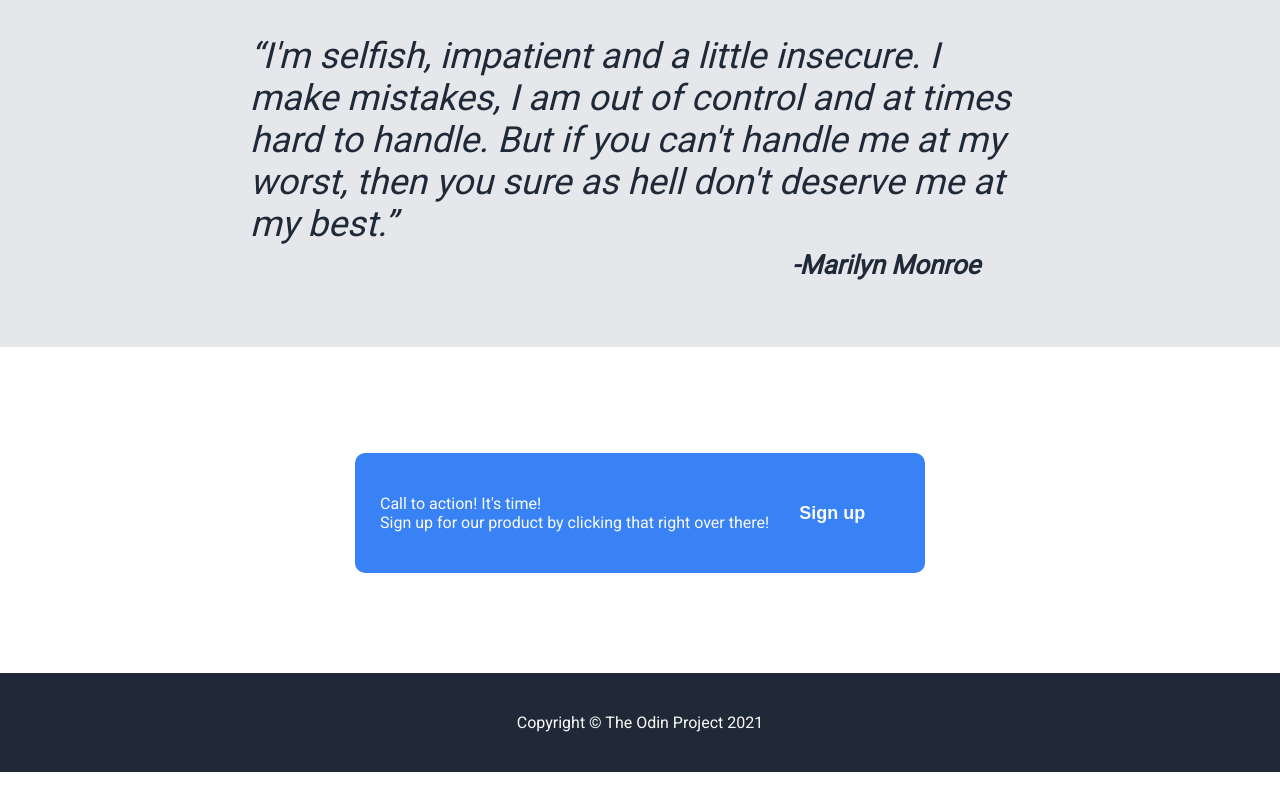
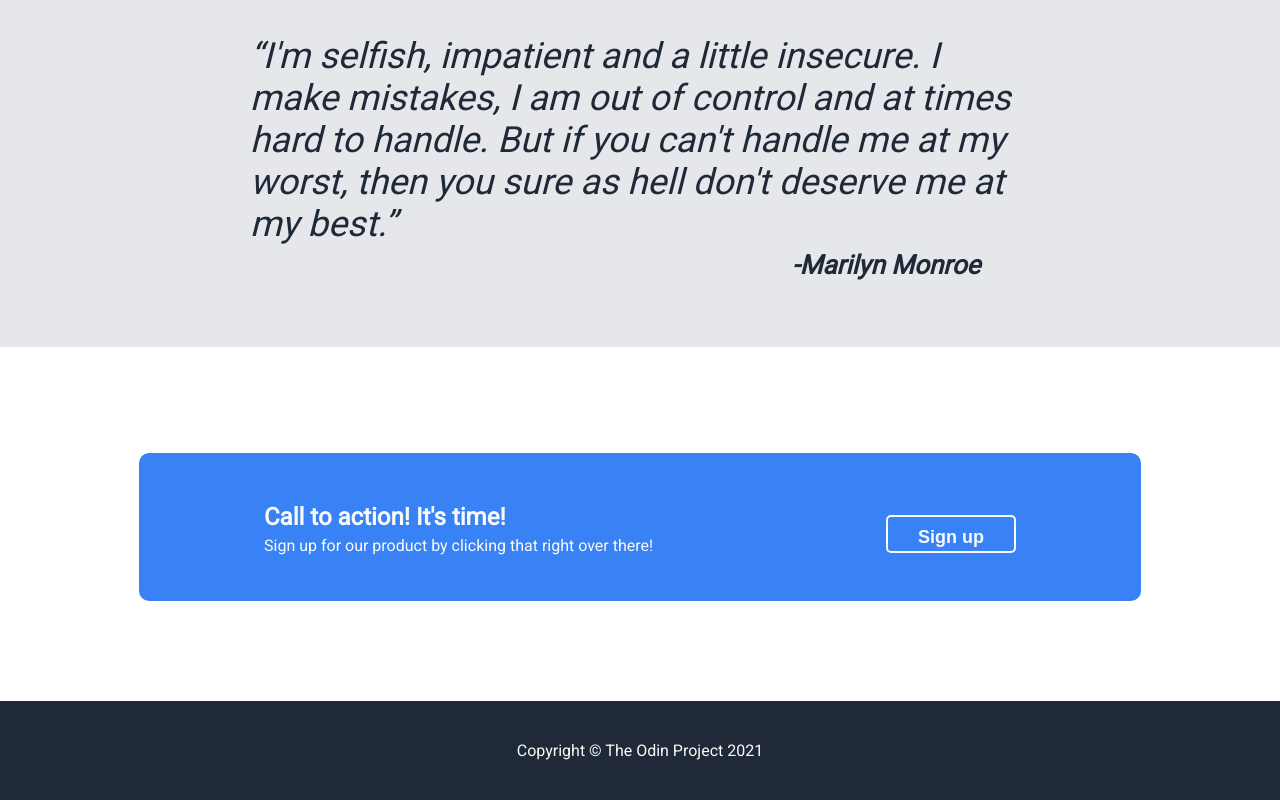
Before and after one commit to Samuel-Hogan/top-recap, a plain HTML site: page landingPage/project/index.html in a window 1280 px wide. Shown: the part 1074-1874 px from the top of the page. Before the commit the page ends 1846 px from the top, so only its background shows below. Drawn offline with Linux system fonts and the light colour scheme.

Commit message:
Finished landing page recape project!

```diff
--- a/landingPage/project/index.html
+++ b/landingPage/project/index.html
@@ -66,8 +66,11 @@
 
     <div class="container-four">
         <div class="sub-container-four">
-            <p>Call to action! It's time! <br>Sign up for our product by clicking that right over there!</p>
-            <button class="button">Sign up</button>
+            <div>
+                <h2 id="action">Call to action! It's time!</h2>
+                <p class="Sign-up">Sign up for our product by clicking that right over there!</p>
+            </div>
+            <button class="button" id="button">Sign up</button>
         </div>
     </div>
 
--- a/landingPage/project/style.css
+++ b/landingPage/project/style.css
@@ -84,7 +84,7 @@ a {
     width: 160px;
     height: 165px;
     border-radius: 10px;
-
+    border: 3px solid #3882f6;
 }
 
 .img-text {
@@ -125,9 +125,24 @@ a {
     color: #f9faf8;
     background-color: #3882f6;
     display: flex;
-    width: 520px;
-    padding: 25px;
+    width:47em;
+    padding: 30px 125px;
     border-radius: 10px;
+    justify-content: space-between;
+}
+
+#action {
+    margin-bottom: 0px;
+}
+
+.Sign-up {
+    margin-top: 5px;
+}
+
+#button {
+    border: 2px solid;
+    height: 38px;
+    margin-top: 32px;
 }
 
 #footer {
```
